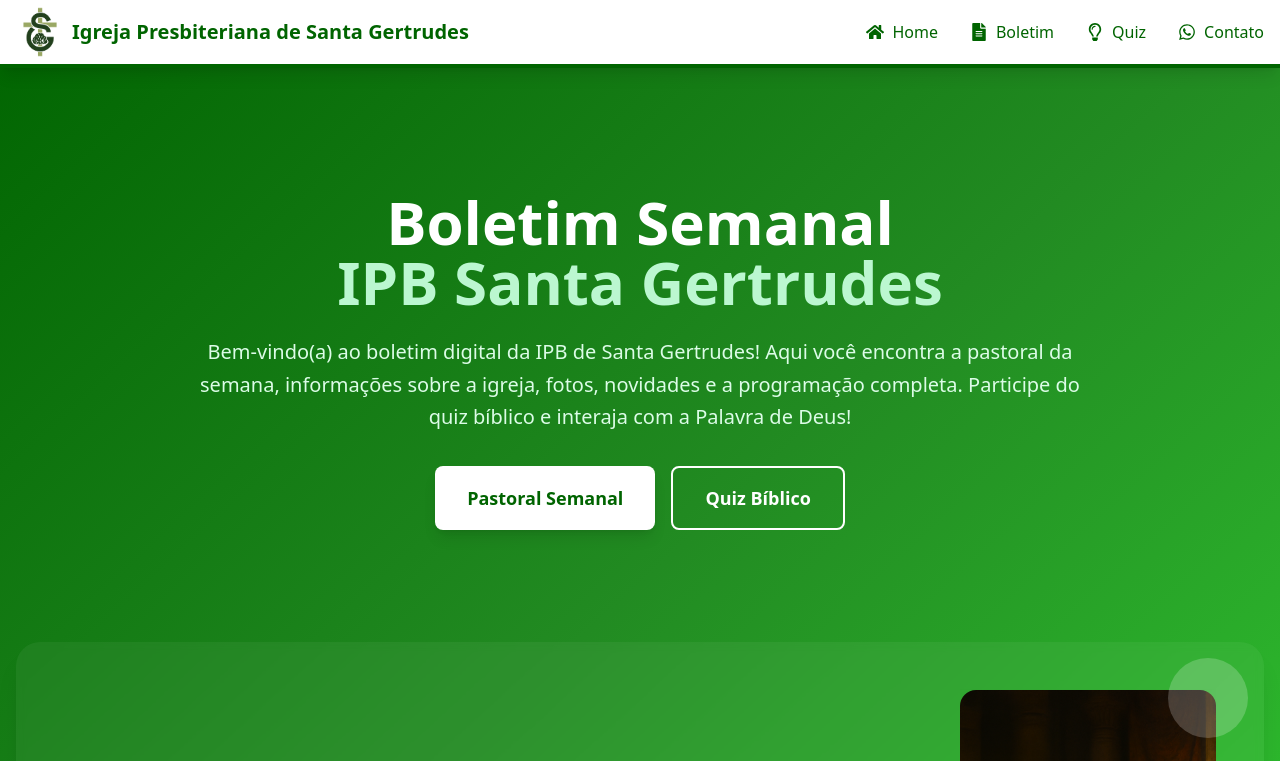
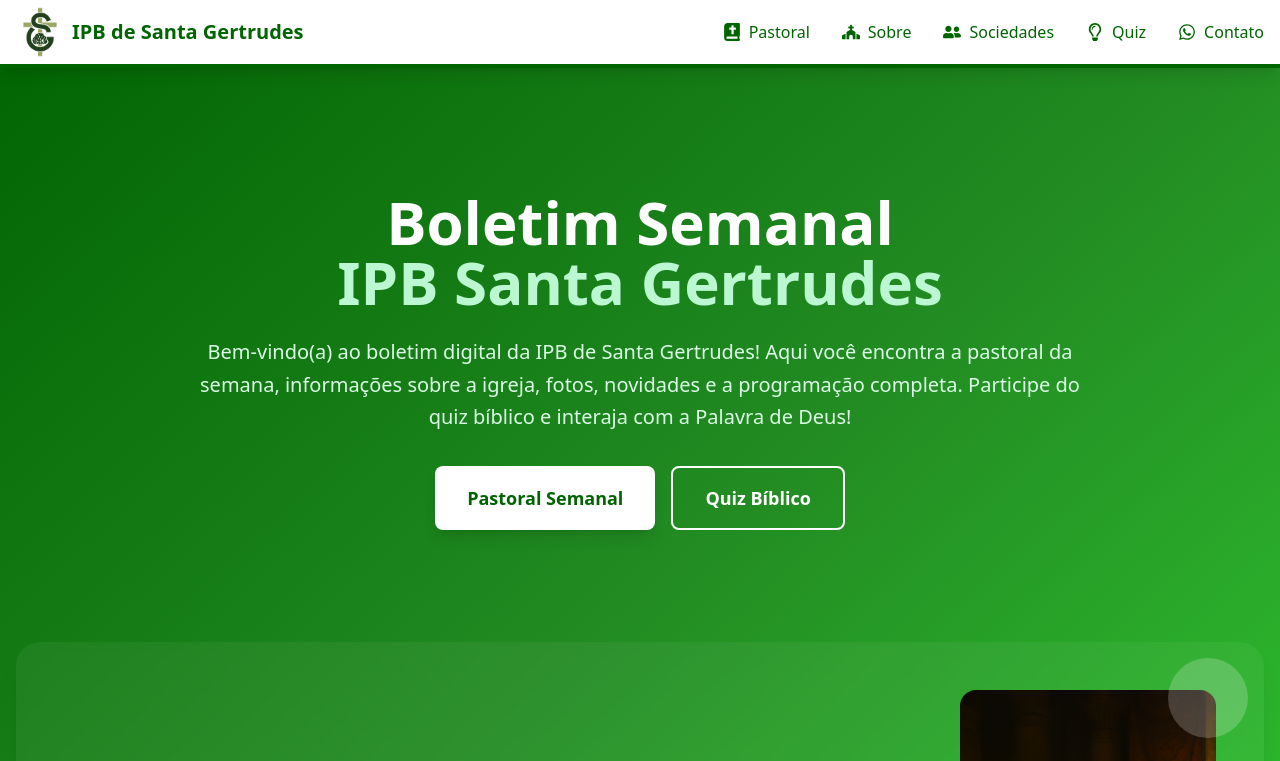
Before and after one commit to ViniciusMoraesTavares/Hub-boletim-ipbsg, a React (Vite) app: page / in a window 1280 px wide. Shown: the top 761 px of the page. Built offline with nearby package versions, Linux system fonts and the light colour scheme.

Commit message:
header melhorado

```diff
--- a/src/components/Header.tsx
+++ b/src/components/Header.tsx
@@ -1,12 +1,13 @@
 import React from 'react';
 import { HeaderProps } from '../types';
 import { Menu, X } from 'lucide-react';
-import { FaHome, FaFileAlt, FaRegLightbulb, FaWhatsapp } from 'react-icons/fa';
+import { FaChurch, FaBible, FaUserFriends, FaRegLightbulb, FaWhatsapp } from 'react-icons/fa';
 
 const Header: React.FC<HeaderProps> = ({ isMenuOpen, setIsMenuOpen }) => {
   const menuItems = [
-    { name: 'Home', icon: FaHome, href: '#home' },
-    { name: 'Boletim', icon: FaFileAlt, href: '#boletim' },
+    { name: 'Pastoral', icon: FaBible, href: '#boletim' },
+    { name: 'Sobre', icon: FaChurch, href: '#info' },
+    { name: 'Sociedades', icon: FaUserFriends, href: '#sociedades' },
     { name: 'Quiz', icon: FaRegLightbulb, href: '#quiz' },
     { name: 'Contato', icon: FaWhatsapp, href: '#contato' },
   ];
@@ -22,21 +23,27 @@ const Header: React.FC<HeaderProps> = ({ isMenuOpen, setIsMenuOpen }) => {
       <div className="container mx-auto px-4">
         <div className="flex justify-between items-center h-16">
           {/* Logo */}
-          <div className="flex items-center space-x-2">
-            <div className="flex items-center space-x-2">
-              <img
-                src="/images/ipbsg_ico.png"
-                alt="Logo IPB"
-                className="w-12 h-15 object-contain"
-              />
-            </div>
+          <a
+            href="#home"
+            onClick={(e) => {
+              e.preventDefault();
+              const element = document.querySelector('#home');
+              element?.scrollIntoView({ behavior: 'smooth' });
+            }}
+            className="flex items-center space-x-2 cursor-pointer"
+          >
+            <img
+              src="/images/ipbsg_ico.png"
+              alt="Logo IPB"
+              className="w-12 h-15 object-contain"
+            />
             <span className="text-green-800 font-bold text-xl hidden sm:block">
-              Igreja Presbiteriana de Santa Gertrudes
+              IPB de Santa Gertrudes
             </span>
             <span className="text-green-800 font-bold text-lg sm:hidden">
               IPB.SG
             </span>
-          </div>
+          </a>
 
           {/* Desktop Menu */}
           <nav className="hidden md:flex space-x-8">
```
